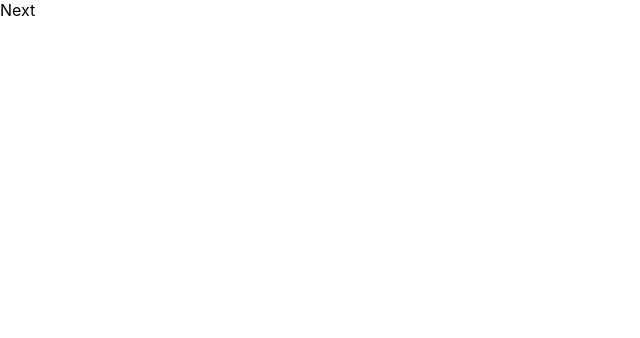
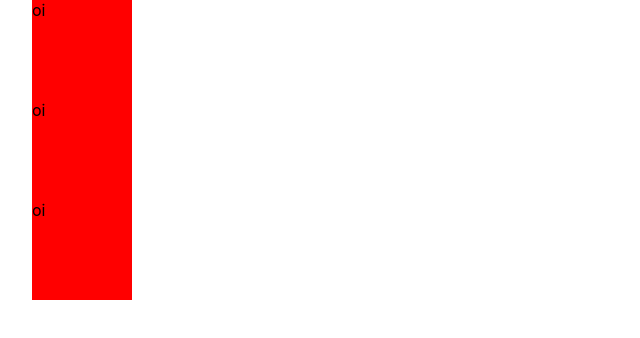
Before and after one commit to codingscode/Framework-Next, a Next.js app in the folder 001/tabuleiro/: page / in a window 1280 px wide. Shown: the top 338 px of the page, without its empty margins (0-640 px from the left). Built offline with nearby package versions, Linux system fonts and the light colour scheme.

Commit message:
parte 29

```diff
--- /dev/null
+++ b/001/tabuleiro/components/Subdivisao.jsx
@@ -0,0 +1,13 @@
+
+import  estilos from '../styles/Subdivisao.module.css'
+
+
+export default function Subdivisao(props) {
+
+
+   return (
+      <div className={estilos.subdivisao} >
+         oi
+      </div>
+   )
+}
--- a/001/tabuleiro/pages/index.js
+++ b/001/tabuleiro/pages/index.js
@@ -1,4 +1,5 @@
 
+import Subdivisao from '../components/Subdivisao'
 import styles from '../styles/Home.module.css'
 
 
@@ -7,8 +8,10 @@ export default function Home() {
 
 
   return (
-     <div >
-       Next
+     <div className={ styles.container } >
+       <Subdivisao />
+       <Subdivisao />
+       <Subdivisao />
      </div>
   )
 
--- /dev/null
+++ b/001/tabuleiro/styles/Subdivisao.module.css
@@ -0,0 +1,8 @@
+
+.subdivisao {
+   width: 100px;
+   height: 100px;
+   background-color: red;
+
+
+}
```
